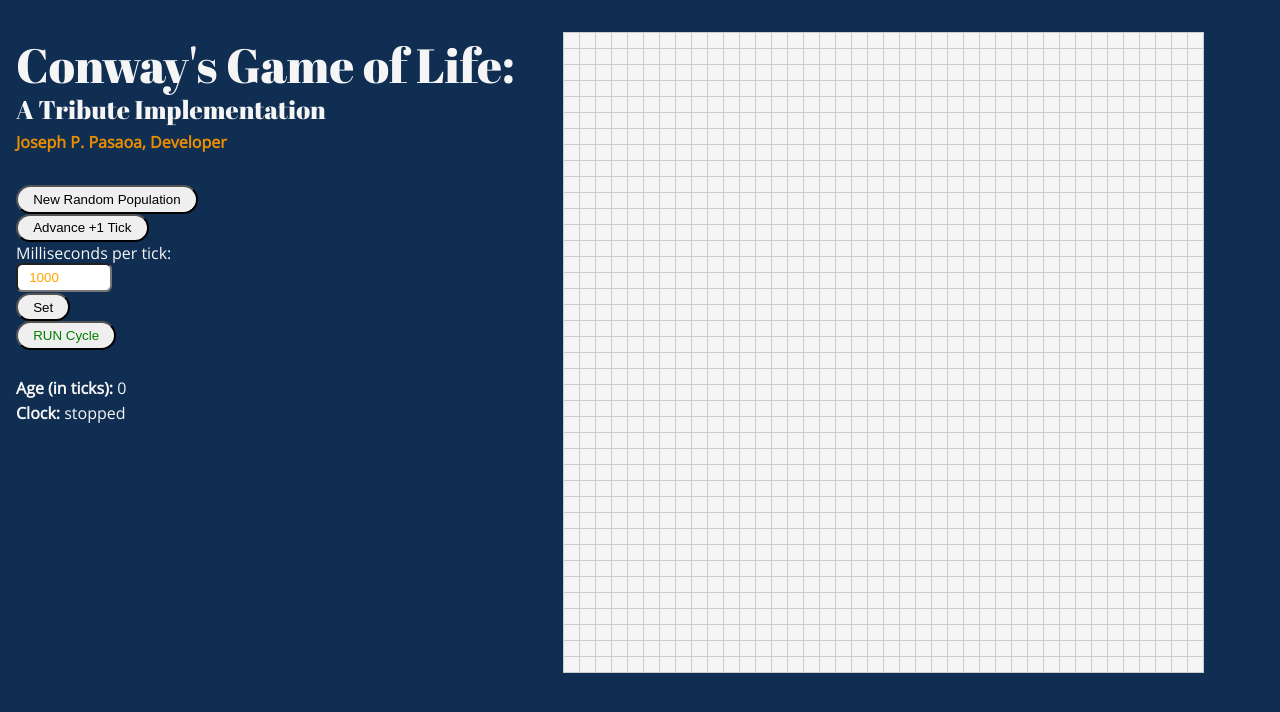
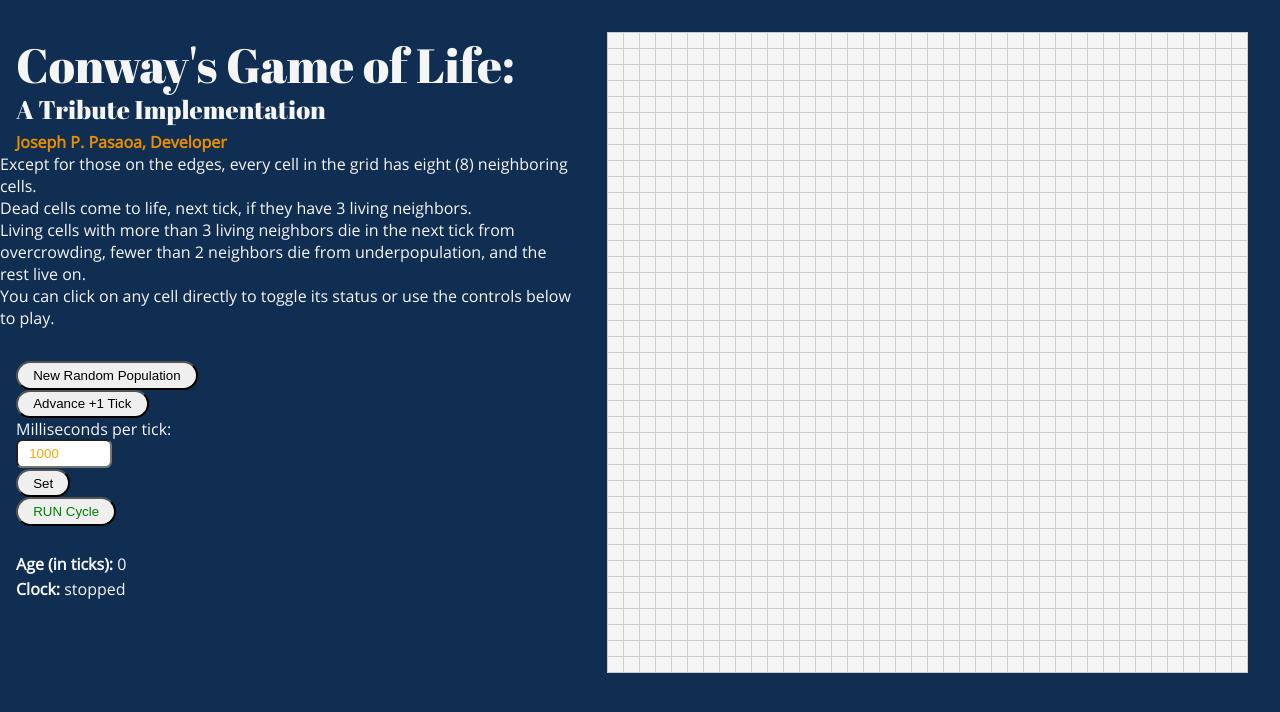
Before and after one commit to joseph-p-pasaoa/conways-game-of-life--react-ts, a React (Create React App) app: page / in a window 1280 px wide. Shown: the top 712 px of the page. Built offline with nearby package versions, Linux system fonts and the light colour scheme.

Commit message:
create Description component

```diff
--- /dev/null
+++ b/src/components/Description.tsx
@@ -0,0 +1,27 @@
+/*
+JOSEPH P. PASAOA
+Description Component | Tribute to Conway's Game of Life
+*/
+
+
+import React from 'react'
+
+
+const Description = () => {
+  return(
+    <div className='description'>
+      <p>
+        Except for those on the edges, every cell in the grid has eight (8) neighboring cells.<br />
+        Dead cells come to life, next tick, if they have 3 living neighbors.<br />
+        Living cells with more than 3 living neighbors die in the next tick from overcrowding,
+        fewer than 2 neighbors die from underpopulation, and the rest live on.
+      </p>
+      <p>
+        You can click on any cell directly to toggle its status or use the controls below to play.
+      </p>
+    </div>
+  );
+}
+
+
+export default Description;
--- a/src/pages/Main.tsx
+++ b/src/pages/Main.tsx
@@ -11,6 +11,7 @@ import React, { useState, useEffect } from 'react';
 import GameBoard from '../classes/GameBoard';
 import '../App.scss';
 import Header from '../components/Header';
+import Description from '../components/Description';
 import Controls from '../components/Controls';
 import FeedbackDisplay from '../components/FeedbackDisplay';
 import MatrixDisplay from '../components/MatrixDisplay';
@@ -74,6 +75,7 @@ const Main = () => {
     <div className='Main'>
       <div className='sidebar'>
         <Header />
+        <Description />
         <Controls
           isClockRunning={isClockRunning}
           actualTickInterval={actualTickInterval}
```
